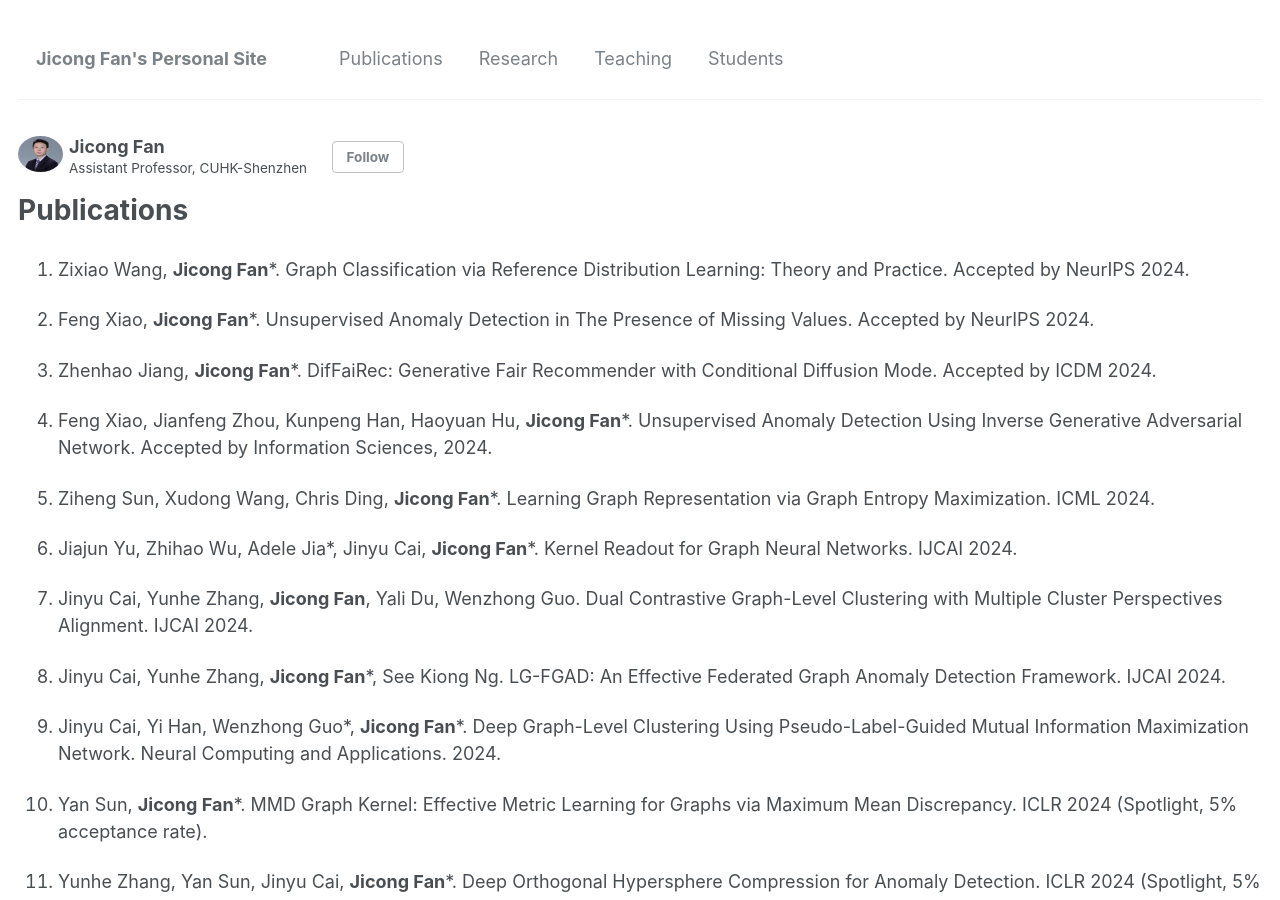
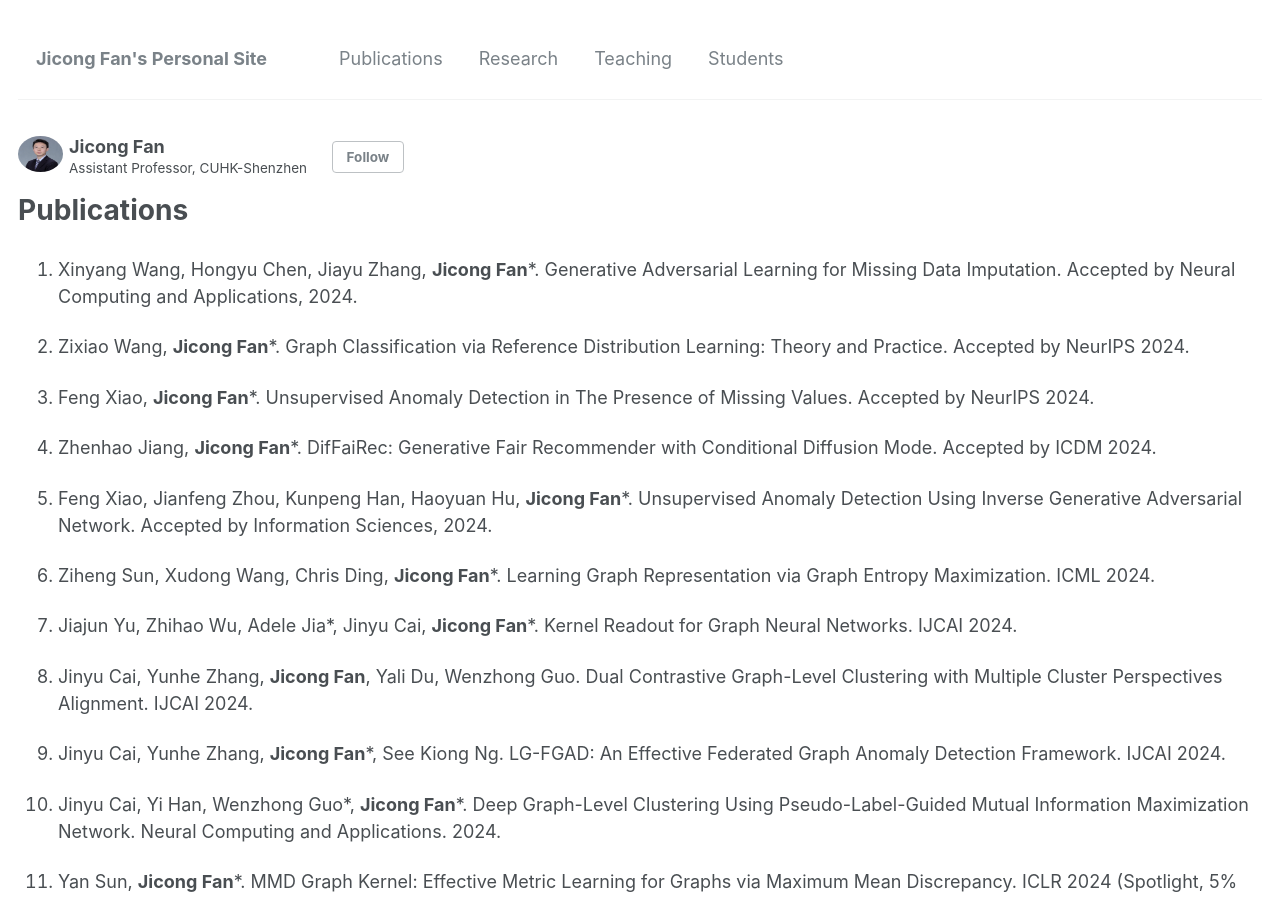
Before and after one commit to jicongfan/jicongfan.github.io, a Jekyll site: the page built from _pages/publications.md, in a window 1280 px wide and 900 px high. Built offline with Jekyll 4.4.1, drawn with Linux system fonts in a browser that asks for light colours.

Commit message:
Update publications.md

```diff
--- a/_pages/publications.md
+++ b/_pages/publications.md
@@ -11,6 +11,9 @@ author_profile: true
 
 <strong>Published or accepted papers</strong>
 -->
+
+1. Xinyang Wang, Hongyu Chen, Jiayu Zhang, <strong>Jicong Fan</strong>*. Generative Adversarial Learning for Missing Data Imputation. Accepted by Neural Computing and Applications, 2024.
+
 1. Zixiao Wang, <strong>Jicong Fan</strong>*. Graph Classification via Reference Distribution Learning: Theory and Practice. Accepted by NeurIPS 2024.
 
 1. Feng Xiao, <strong>Jicong Fan</strong>*. Unsupervised Anomaly Detection in The Presence of Missing Values. Accepted by NeurIPS 2024.
```
